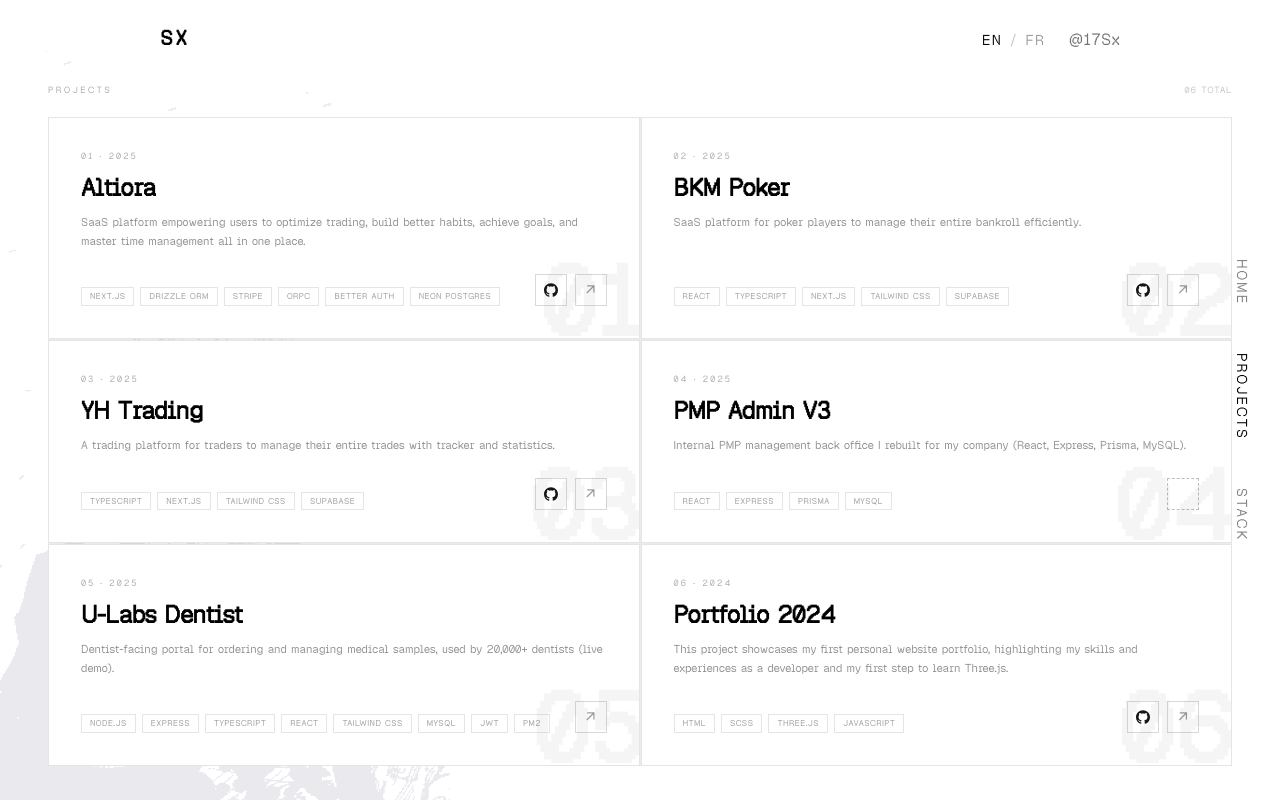
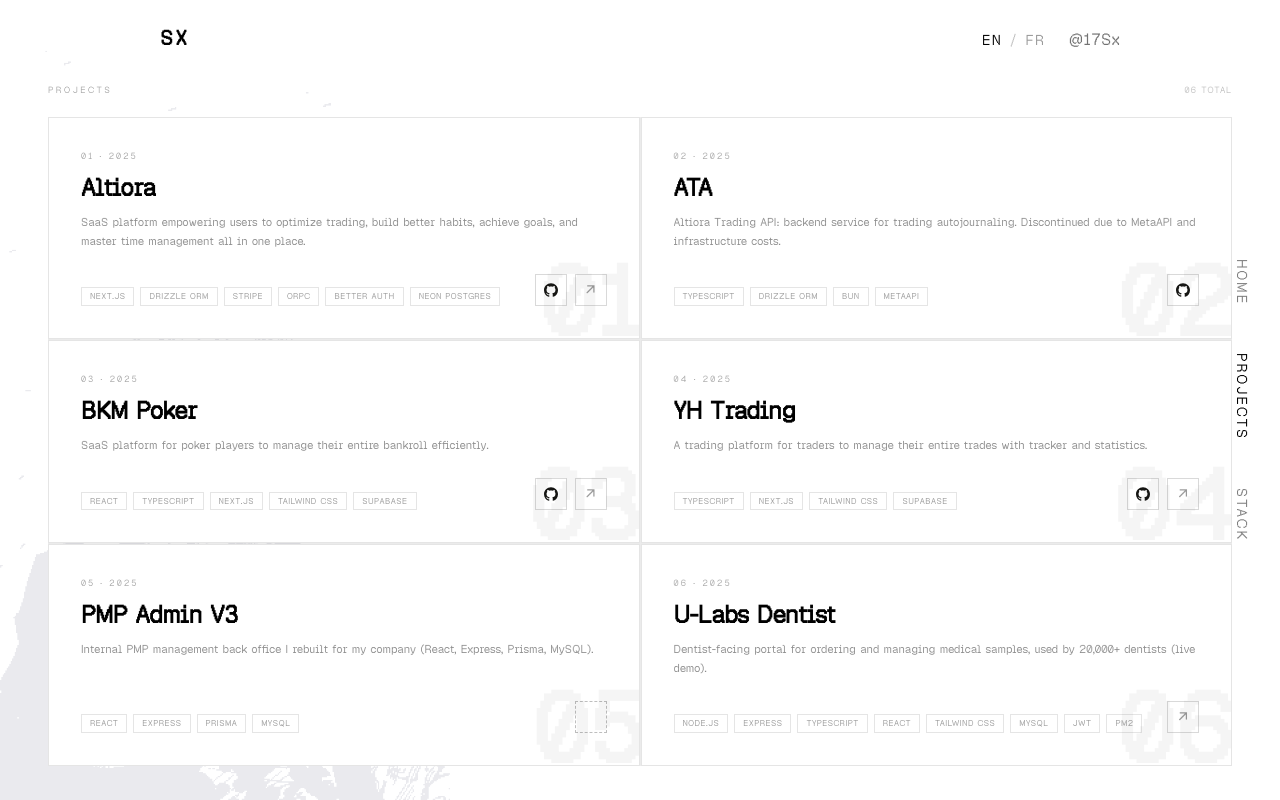
Before and after one commit to 17Sx/Portfolio2026v2, a React (Vite) app: page /projects in a window 1280 px wide. Built offline with nearby package versions, Linux system fonts and the light colour scheme; some icons are missing.

Commit message:
feat: add ATA project and remove Portfolio 2024

```diff
--- a/src/routes/Projects.tsx
+++ b/src/routes/Projects.tsx
@@ -32,6 +32,18 @@ const projects: Project[] = [
     year: '2025',
     url: 'https://altiora.pro',
     github: 'https://github.com/AltioraPro/altiora',
+  },
+  {
+    id: 'ata',
+    name: { en: 'ATA', fr: 'ATA' },
+    description: {
+      en: 'Altiora Trading API: backend service for trading autojournaling. Discontinued due to MetaAPI and infrastructure costs.',
+      fr: 'Altiora Trading API : service backend pour l’autojournaling trading. Projet abandonné (coûts MetaAPI et infra).',
+    },
+    tech: ['TypeScript', 'Drizzle ORM', 'Bun', 'MetaAPI'],
+    year: '2025',
+    url: null,
+    github: 'https://github.com/AltioraPro/ATA',
   },
   {
     id: 'bkm',
@@ -90,18 +102,6 @@ const projects: Project[] = [
     year: '2025',
     url: 'https://ulabs-dentiste.pmp.fr/',
     github: null,
-  },
-  {
-    id: 'portfolio24',
-    name: { en: 'Portfolio 2024', fr: 'Portfolio 2024' },
-    description: {
-      en: 'This project showcases my first personal website portfolio, highlighting my skills and experiences as a developer and my first step to learn Three.js.',
-      fr: 'Premier site portfolio : compétences, expériences, et première approche de Three.js.',
-    },
-    tech: ['HTML', 'SCSS', 'Three.js', 'JavaScript'],
-    year: '2024',
-    url: 'https://17sx.github.io/Portfolio_2024/',
-    github: 'https://github.com/17Sx/Portfolio_2024',
   },
 ]
 
```
